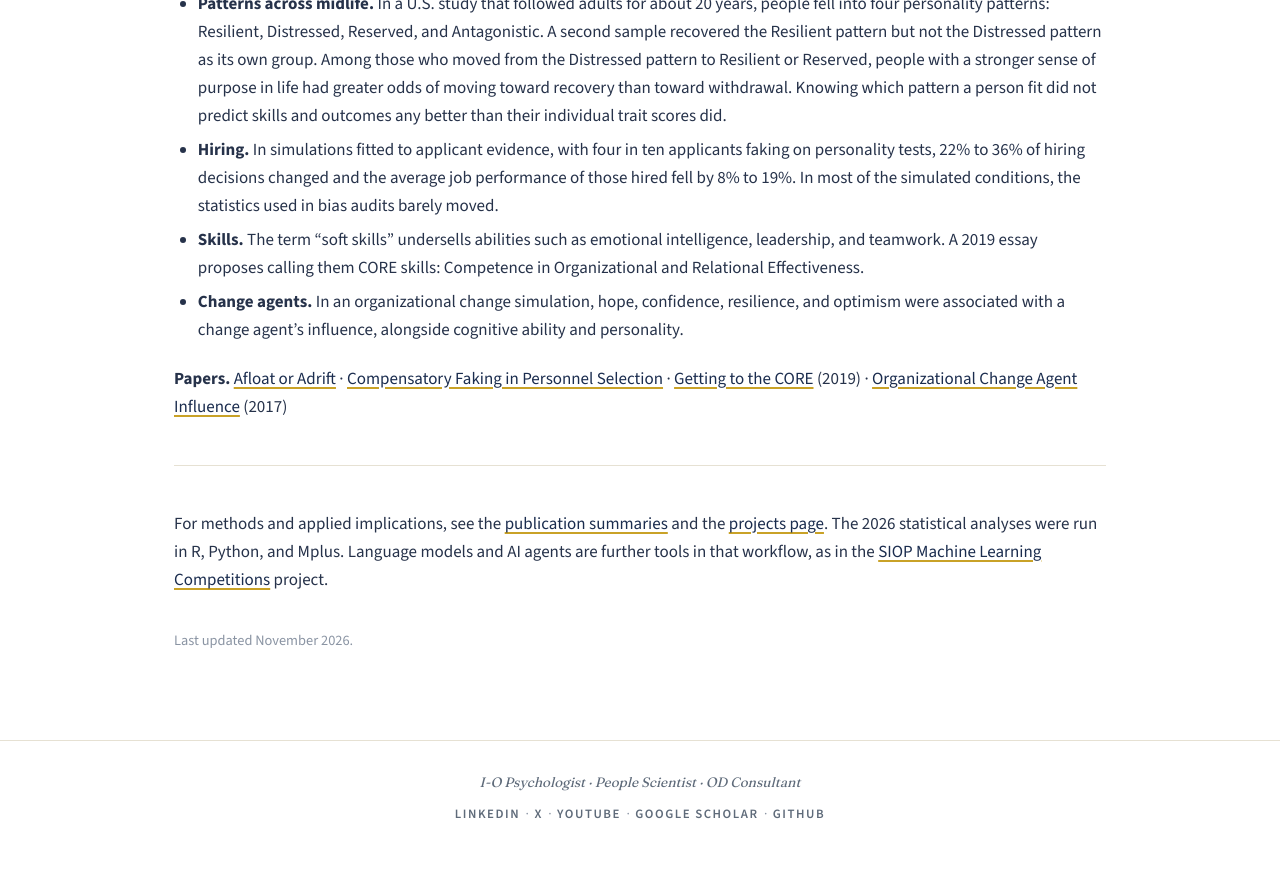
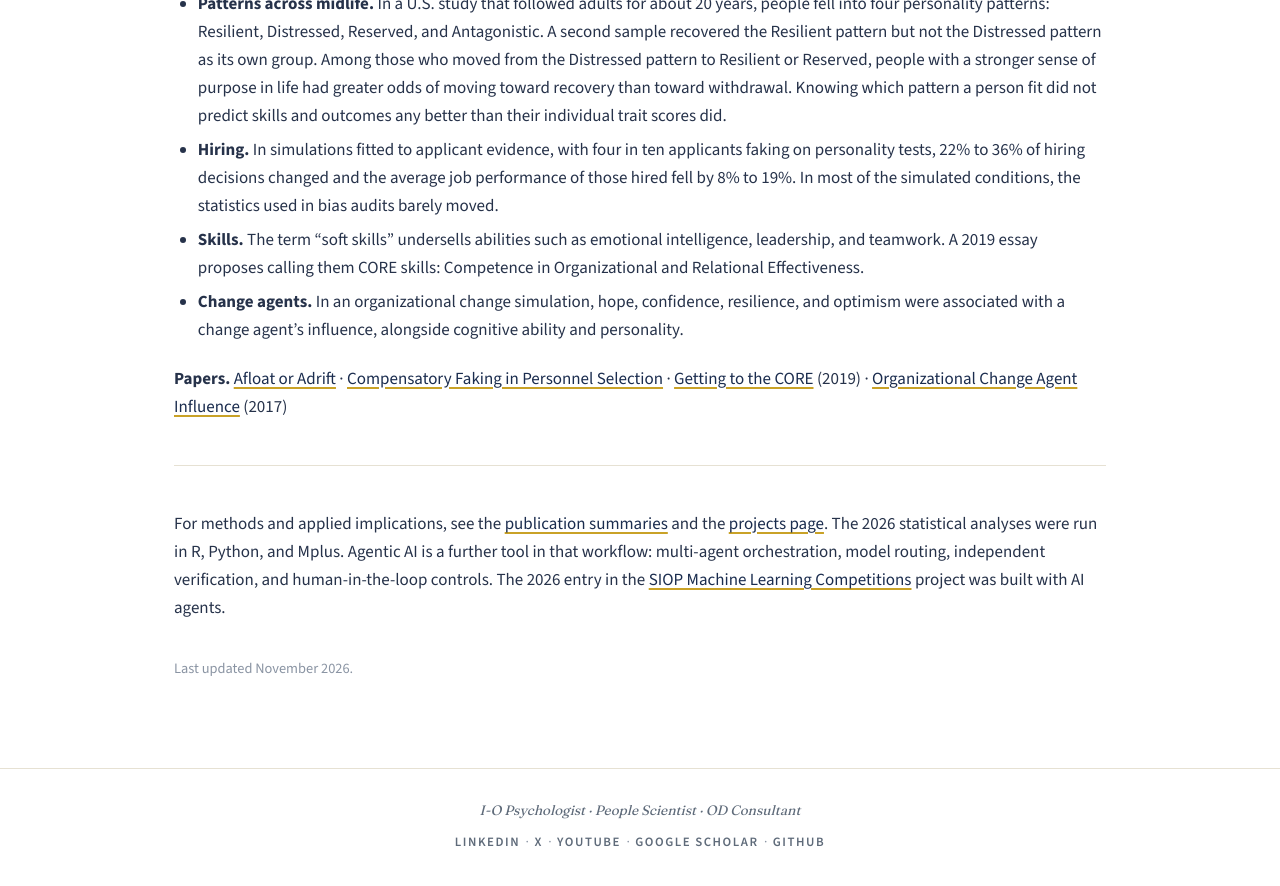
Before and after one commit to mjmonnot/mjmonnot.github.io, a Jekyll site: the page built from themes/leadership-and-wellbeing.md, in a window 1280 px wide and 900 px high, scrolled down 3112 px. Shown: the top 886 px of the window. Built offline with Jekyll 4.4.1, drawn with Linux system fonts in a browser that asks for light colours.

Commit message:
Research Themes: the tools line names the agentic AI workflow
Same terms as the technical skills entry. The sentence on the SIOP Machine Learning Competitions now states only that the 2026 entry was built with AI agents.

Co-Authored-By: Claude Fable 5.2 <noreply@anthropic.com>
Claude-Session: https://claude.ai/code/session_01TKeWHFR7E5YyftLbi9sYbp

```diff
--- a/themes/leadership-and-wellbeing.md
+++ b/themes/leadership-and-wellbeing.md
@@ -103,6 +103,6 @@ Together the studies show a stable difference between people. Neither within-per
 
 ---
 
-For methods and applied implications, see the [publication summaries](/publications.html) and the [projects page](/projects.html). The 2026 statistical analyses were run in R, Python, and Mplus. Language models and AI agents are further tools in that workflow, as in the [SIOP Machine Learning Competitions](/projects.html#siop-machine-learning-competitions) project.
+For methods and applied implications, see the [publication summaries](/publications.html) and the [projects page](/projects.html). The 2026 statistical analyses were run in R, Python, and Mplus. Agentic AI is a further tool in that workflow: multi-agent orchestration, model routing, independent verification, and human-in-the-loop controls. The 2026 entry in the [SIOP Machine Learning Competitions](/projects.html#siop-machine-learning-competitions) project was built with AI agents.
 
 <p class="theme-updated">Last updated November 2026.</p>
```
